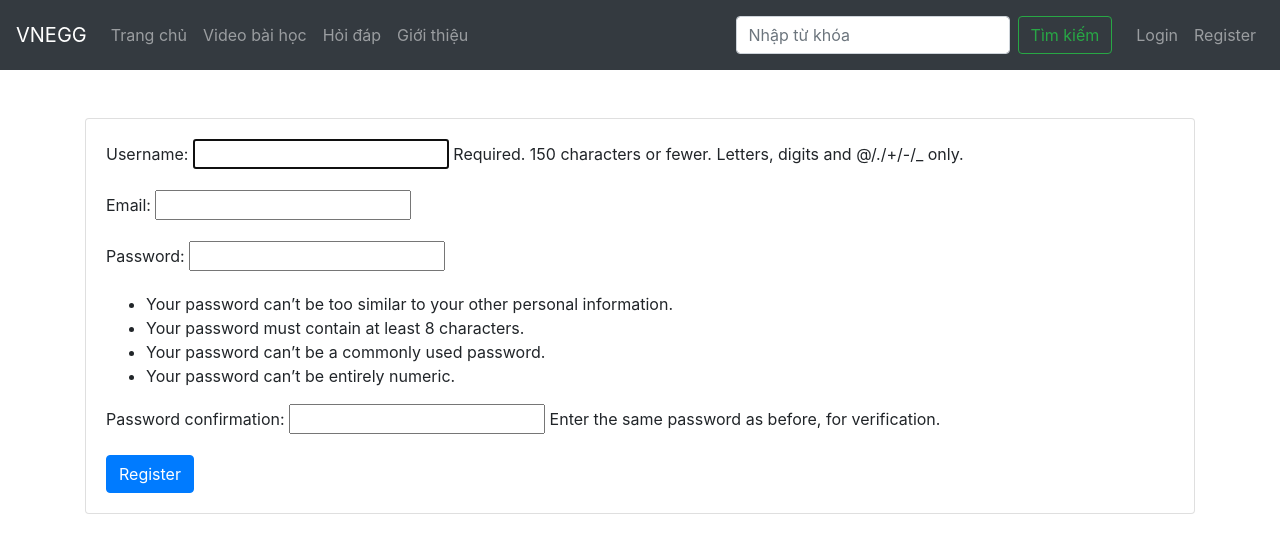
After one commit to doanpt/python-learing, a Django app: page /register/ in a window 1280 px wide. The commit adds this page. Shown: the top 553 px of the page. Run offline with Django 3.2, Linux system fonts and the light colour scheme; some libraries are stand-ins or nearby versions.

Commit message:
create register account and logout

```diff
--- a/profiles/views.py
+++ b/profiles/views.py
@@ -1,16 +1,58 @@
 # from django.contrib.auth.decorators import login_required
+from django.contrib.auth.forms import UserCreationForm, UsernameField
 from django.contrib.auth.mixins import LoginRequiredMixin
-from django.contrib.auth.views import LoginView
-from django.shortcuts import render
-from django.views.generic import TemplateView
+from django.contrib.auth.models import User
+from django.contrib.auth.views import LoginView, LogoutView
+from django import forms
+from django.shortcuts import render, redirect
+from django.urls import reverse
+from django.views.generic import TemplateView, FormView
 
 
 class SiteLoginView(LoginView):
     template_name = "login.html"
 
 
+class RegisterForm(UserCreationForm):
+    email = forms.EmailField(required=True, widget=forms.EmailInput(attrs={'data-id': 1000}))
+
+    class Meta:
+        model = User
+        fields = ('username', 'email')
+        field_classes = {'username': UsernameField}
+        # widgets = {'email': forms.EmailInput(attrs={'required': True})}
+
+
+class SiteRegisterView(FormView):
+    template_name = "register.html"
+    form_class = RegisterForm
+
+    def form_valid(self, form):
+        data = form.cleaned_data
+        new_user = User.objects.create_user(
+            username=data['username'],
+            password=data['password1'],
+            email=data['email'])
+        url = f"{reverse('register_ok')}?username={new_user.username}"
+        from pprint import pprint; pprint(url)
+        return redirect(url)
+
+
+class SiteRegisterOkeView(TemplateView):
+    template_name = 'register_ok.html'
+
+    def get_context_data(self, **kwargs):
+        context = super().get_context_data(**kwargs)
+        context['username'] = self.request.GET.get('username')
+        return context
+
+
 class SiteProfileView(LoginRequiredMixin, TemplateView):
     template_name = "profile.html"
+
+
+class SiteLogoutView(LogoutView):
+        template_name = "logout.html"
 
 # @login_required
 # def edit_profile_view(request):
--- a/templates/base.html
+++ b/templates/base.html
@@ -36,11 +36,22 @@
         <form class="form-inline my-2 my-lg-0">
             <input class="form-control mr-sm-2" type="search" placeholder="Nhập từ khóa" aria-label="Search">
             <button class="btn btn-outline-success my-2 mr-sm-0" type="submit">Tìm kiếm</button>
-            <ul class="navbar-nav mr-auto ml-3">
-                <li class="nav-item" {% if nav == 'login' %}active{% endif %}>
-                    <a class="nav-link" href="{% url 'login' %}">Login</a>
-                </li>
-            </ul>
+            {% if not user.is_authenticated %}
+                <ul class="navbar-nav mr-auto ml-3">
+                    <li class="nav-item" {% if nav == 'login' %}active{% endif %}>
+                        <a class="nav-link" href="{% url 'login' %}">Login</a>
+                    </li>
+                    <li class="nav-item" {% if nav == 'register' %}active{% endif %}>
+                        <a class="nav-link" href="{% url 'register' %}">Register</a>
+                    </li>
+                </ul>
+            {% else %}
+                <ul class="navbar-nav mr-auto ml-3">
+                    <li class="nav-item" {% if nav == 'profile' %}active{% endif %}>
+                        <a class="nav-link" href="{% url 'profile' %}">Profile</a>
+                    </li>
+                </ul>
+            {% endif %}
         </form>
     </div>
 </nav>
--- /dev/null
+++ b/templates/logout.html
@@ -0,0 +1,4 @@
+{% extends 'base.html' %}
+{% block content %}
+    <h1>See you soon baby!</h1>
+{% endblock %}
--- a/templates/profile.html
+++ b/templates/profile.html
@@ -2,7 +2,9 @@
 {% block content %}
     <div class="container">
         <h1>Welcome to profile page {{ user.username }}</h1>
-    <p>{{ user.email }}</p>
-    <p>{{ user.last_login }}</p>
+        <p>{{ user.email }}</p>
+        <p>{{ user.last_login }}</p>
+        <p>{{ user.last_login }}</p>
+        <p><a href="{% url 'logout' %}" class="btn btn-danger">Logout</a></p>
     </div>
 {% endblock %}
--- /dev/null
+++ b/templates/register.html
@@ -0,0 +1,17 @@
+{% extends 'base.html' %}
+{% block title %}Register - VNEGG{% endblock %}
+{% block content %}
+    <div class="container mt-5">
+        <div class="card">
+            <div class="card-body">
+                <form method="post" action="">
+                    {% csrf_token %}
+                    {{ form.as_p }}
+                    <button type="submit" class="btn btn-primary">Register</button>
+                </form>
+            </div>
+        </div>
+
+    </div>
+
+{% endblock %}
--- a/vnegg_web/urls.py
+++ b/vnegg_web/urls.py
@@ -27,5 +27,8 @@ urlpatterns = [
     path('about/', views.about_view, name='about'),
     path('account/', include('django.contrib.auth.urls')),
     path('login/', profiles_views.SiteLoginView.as_view(), name='login'),
+    path('register/', profiles_views.SiteRegisterView.as_view(), name='register'),
+    path('register_ok/', profiles_views.SiteRegisterOkeView.as_view(), name='register_ok'),
+    path('logout/', profiles_views.SiteLogoutView.as_view(), name='logout'),
     path('profile/', profiles_views.SiteProfileView.as_view(), name='profile'),
 ] + static(settings.MEDIA_URL, document_root=settings.MEDIA_ROOT)
```
Also changed, not shown: templates/register_ok.html (added, +10 -0 lines).
